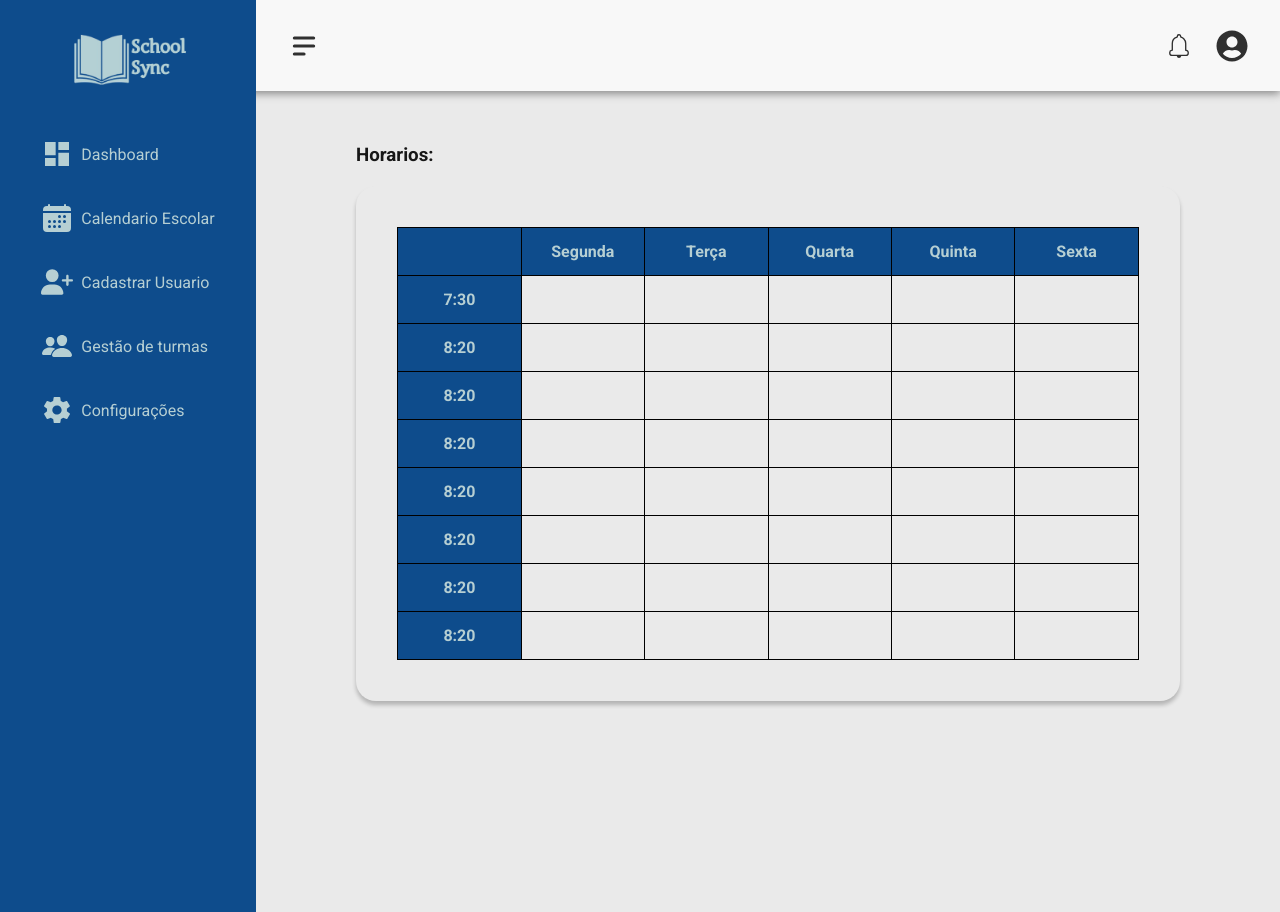
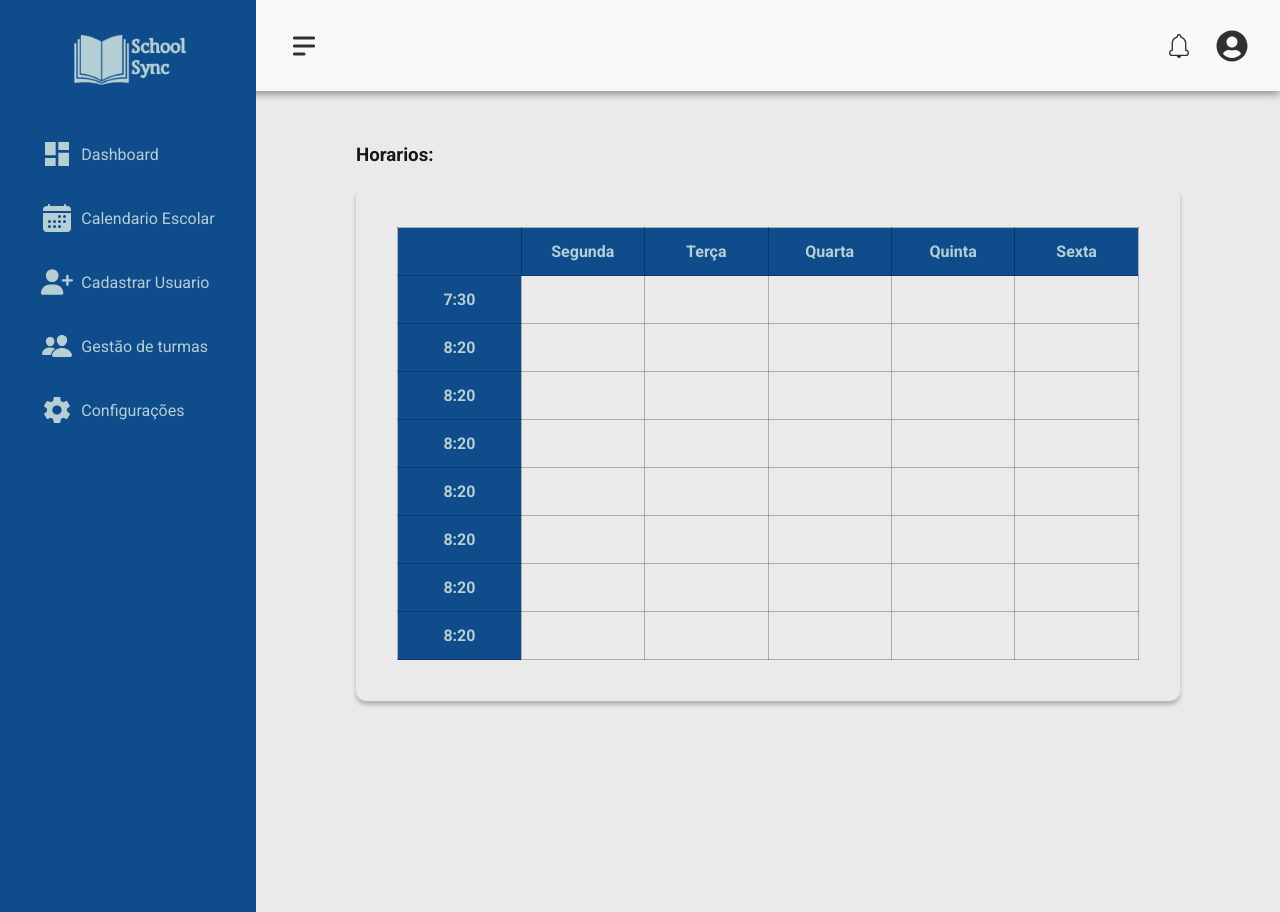
Before and after one commit to Alisonjs0/SchoolSync, a Next.js app: page /pages/horarios in a window 1280 px wide. Built offline with nearby package versions, Linux system fonts and the light colour scheme.

Commit message:
atualizacao das bordas dos horarios

```diff
--- a/app/pages/horarios/horario.css
+++ b/app/pages/horarios/horario.css
@@ -9,15 +9,20 @@
 .horarios {
     width: 100%;
     background: #EAEAEA;
-    border-radius: 20px;
     box-shadow: 0px 4px 4px 0px #0000003b;
     height: fit-content;
     padding: 5%;
+    border-radius: 10px;
 }
 
 .horariosTabela {
     border-collapse: collapse;
-}
+  }
+
+  .horariosTabela th,
+  .horariosTabela td {
+    border: 1px solid #00000042; /* Você pode ajustar a cor e o estilo da borda conforme necessário */
+  }
 
 table {
     width: 100%;
```
